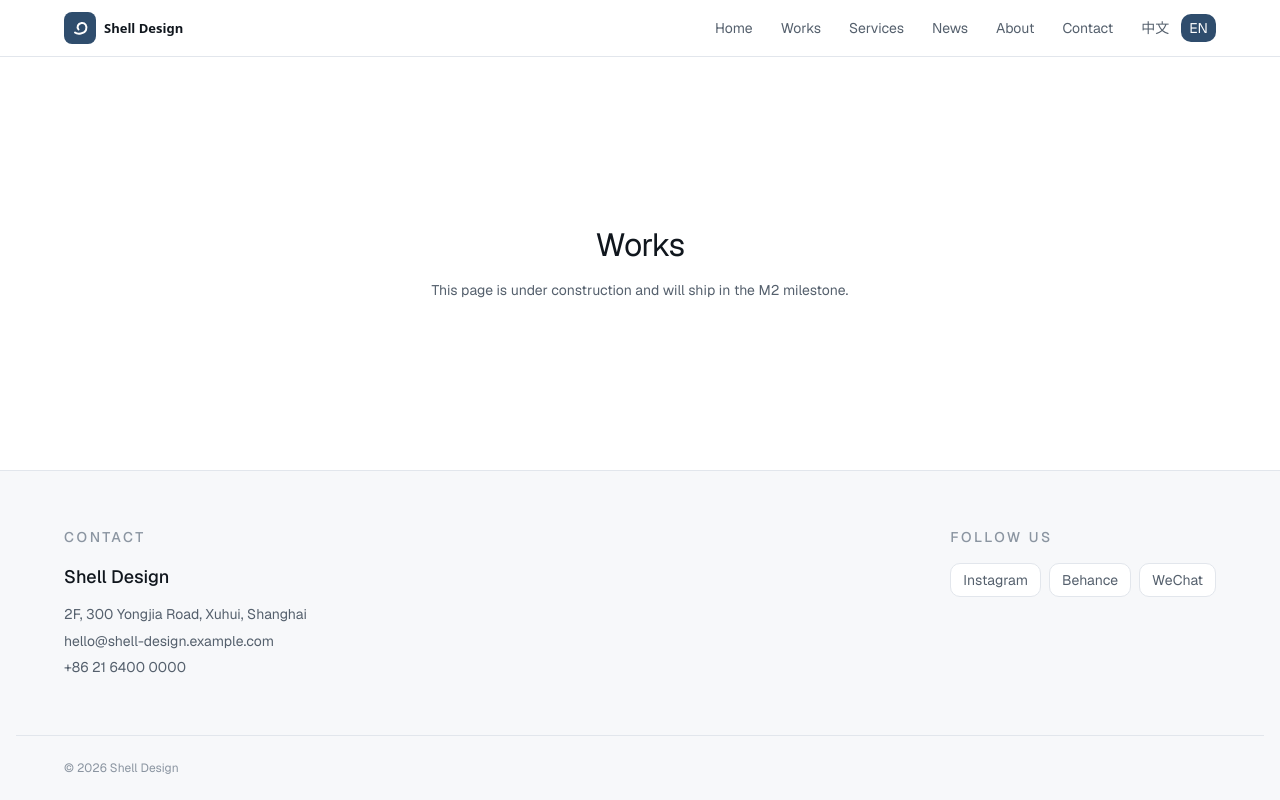
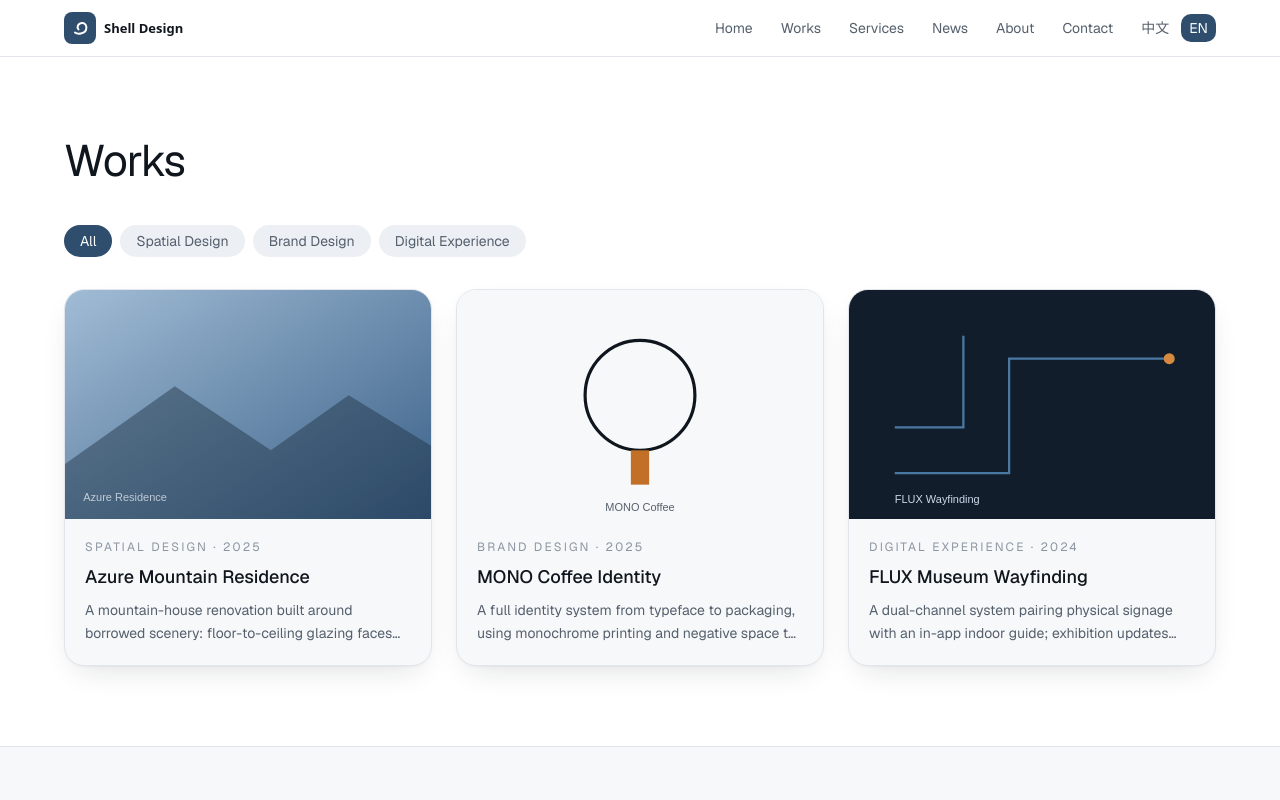
Before and after one commit to jackniu81/CompanyPortal, a Next.js app: page /en/works in a window 1280 px wide. Shown: the top 800 px of the page. Built offline with nearby package versions, Linux system fonts and the light colour scheme.

Commit message:
feat(works): 项目列表页卡片网格、分类筛选、分页与 hover 动效 (closes #14)

```diff
--- a/app/[locale]/works/page.tsx
+++ b/app/[locale]/works/page.tsx
@@ -1,11 +1,37 @@
 import { notFound } from "next/navigation";
-import { RoutePlaceholder } from "@/components/sections/route-placeholder";
+import { Container } from "@/components/ui/container";
+import { WorksExplorer } from "@/components/sections/works-explorer";
+import { api } from "@/lib/api";
 import { hasLocale } from "@/lib/content";
 import { getDictionary } from "@/lib/i18n";
 
 export default async function WorksPage({ params }: PageProps<"/[locale]/works">) {
   const { locale } = await params;
   if (!hasLocale(locale)) notFound();
-  const dict = await getDictionary(locale);
-  return <RoutePlaceholder title={dict.nav.works} note={dict.placeholder.building} />;
+
+  const [dict, projects] = await Promise.all([
+    getDictionary(locale),
+    api.listProjects(locale),
+  ]);
+
+  return (
+    <main className="flex flex-1 flex-col py-16 lg:py-20">
+      <Container>
+        <h1 className="text-display-sm text-ink lg:text-display-md">
+          {dict.nav.works}
+        </h1>
+        <div className="mt-10">
+          <WorksExplorer
+            projects={projects.items}
+            labels={{
+              all: dict.works.all,
+              prev: dict.works.prev,
+              next: dict.works.next,
+              paginationLabel: dict.works.paginationLabel,
+            }}
+          />
+        </div>
+      </Container>
+    </main>
+  );
 }
--- a/components/sections/featured-projects.tsx
+++ b/components/sections/featured-projects.tsx
@@ -1,6 +1,6 @@
-import Image from "next/image";
 import Link from "next/link";
 import { Container } from "@/components/ui/container";
+import { ProjectCard } from "@/components/sections/project-card";
 import { localizedHref, type Locale } from "@/lib/content";
 import type { Project } from "@/lib/api";
 
@@ -30,30 +30,7 @@ export function FeaturedProjects({
         </div>
         <div className="mt-8 grid gap-6 sm:grid-cols-2 lg:grid-cols-3">
           {projects.map((project) => (
-            <article
-              key={project.slug}
-              className="group overflow-hidden rounded-card border border-line bg-surface shadow-card transition-shadow hover:shadow-lift"
-            >
-              <Image
-                src={project.cover.url}
-                alt={project.cover.alternativeText ?? project.title}
-                width={project.cover.width}
-                height={project.cover.height}
-                className="aspect-[16/10] w-full object-cover"
-                unoptimized
-              />
-              <div className="p-5">
-                <p className="text-xs tracking-caps uppercase text-ink-subtle">
-                  {project.category} · {project.year}
-                </p>
-                <h3 className="mt-2 text-lg font-medium text-ink">
-                  {project.title}
-                </h3>
-                <p className="mt-2 line-clamp-2 text-sm leading-relaxed text-ink-muted">
-                  {project.description}
-                </p>
-              </div>
-            </article>
+            <ProjectCard key={project.slug} project={project} />
           ))}
         </div>
       </Container>
--- /dev/null
+++ b/components/sections/project-card.tsx
@@ -0,0 +1,26 @@
+import Image from "next/image";
+import type { Project } from "@/lib/api";
+
+export function ProjectCard({ project }: { project: Project }) {
+  return (
+    <article className="group overflow-hidden rounded-card border border-line bg-surface shadow-card transition-all duration-300 hover:-translate-y-1 hover:shadow-lift">
+      <Image
+        src={project.cover.url}
+        alt={project.cover.alternativeText ?? project.title}
+        width={project.cover.width}
+        height={project.cover.height}
+        className="aspect-[16/10] w-full object-cover transition-transform duration-500 group-hover:scale-[1.03]"
+        unoptimized
+      />
+      <div className="p-5">
+        <p className="text-xs tracking-caps uppercase text-ink-subtle">
+          {project.category} · {project.year}
+        </p>
+        <h3 className="mt-2 text-lg font-medium text-ink">{project.title}</h3>
+        <p className="mt-2 line-clamp-2 text-sm leading-relaxed text-ink-muted">
+          {project.description}
+        </p>
+      </div>
+    </article>
+  );
+}
--- /dev/null
+++ b/components/sections/works-explorer.tsx
@@ -0,0 +1,111 @@
+"use client";
+
+import { useMemo, useState } from "react";
+import { ProjectCard } from "@/components/sections/project-card";
+import type { Project } from "@/lib/api";
+
+const PAGE_SIZE = 6;
+
+export function WorksExplorer({
+  projects,
+  labels,
+}: {
+  projects: Project[];
+  labels: {
+    all: string;
+    prev: string;
+    next: string;
+    paginationLabel: string;
+  };
+}) {
+  const [category, setCategory] = useState<string | null>(null);
+  const [page, setPage] = useState(1);
+
+  const categories = useMemo(
+    () => [...new Set(projects.map((p) => p.category))],
+    [projects],
+  );
+
+  const filtered = useMemo(
+    () => (category ? projects.filter((p) => p.category === category) : projects),
+    [projects, category],
+  );
+
+  const pageCount = Math.max(1, Math.ceil(filtered.length / PAGE_SIZE));
+  const safePage = Math.min(page, pageCount);
+  const visible = filtered.slice((safePage - 1) * PAGE_SIZE, safePage * PAGE_SIZE);
+
+  function selectCategory(next: string | null) {
+    setCategory(next);
+    setPage(1);
+  }
+
+  const chip = "rounded-full px-4 py-1.5 text-sm transition-colors";
+
+  return (
+    <div>
+      <div className="flex flex-wrap gap-2" role="group">
+        <button
+          type="button"
+          onClick={() => selectCategory(null)}
+          aria-pressed={category === null}
+          className={`${chip} ${
+            category === null
+              ? "bg-primary text-on-primary"
+              : "bg-surface-strong text-ink-muted hover:text-ink"
+          }`}
+        >
+          {labels.all}
+        </button>
+        {categories.map((c) => (
+          <button
+            key={c}
+            type="button"
+            onClick={() => selectCategory(c)}
+            aria-pressed={category === c}
+            className={`${chip} ${
+              category === c
+                ? "bg-primary text-on-primary"
+                : "bg-surface-strong text-ink-muted hover:text-ink"
+            }`}
+          >
+            {c}
+          </button>
+        ))}
+      </div>
+
+      <div className="mt-8 grid gap-6 sm:grid-cols-2 lg:grid-cols-3">
+        {visible.map((project) => (
+          <ProjectCard key={project.slug} project={project} />
+        ))}
+      </div>
+
+      {pageCount > 1 && (
+        <nav
+          aria-label={labels.paginationLabel}
+          className="mt-10 flex items-center justify-center gap-4"
+        >
+          <button
+            type="button"
+            onClick={() => setPage((p) => Math.max(1, p - 1))}
+            disabled={safePage <= 1}
+            className="rounded-field px-4 py-2 text-sm text-ink-muted transition-colors hover:bg-surface-strong hover:text-ink disabled:pointer-events-none disabled:opacity-40"
+          >
+            ← {labels.prev}
+          </button>
+          <span className="text-sm text-ink-subtle">
+            {safePage} / {pageCount}
+          </span>
+          <button
+            type="button"
+            onClick={() => setPage((p) => Math.min(pageCount, p + 1))}
+            disabled={safePage >= pageCount}
+            className="rounded-field px-4 py-2 text-sm text-ink-muted transition-colors hover:bg-surface-strong hover:text-ink disabled:pointer-events-none disabled:opacity-40"
+          >
+            {labels.next} →
+          </button>
+        </nav>
+      )}
+    </div>
+  );
+}
--- a/content/dictionaries/en.json
+++ b/content/dictionaries/en.json
@@ -37,6 +37,12 @@
     "email": "Email",
     "phone": "Phone"
   },
+  "works": {
+    "all": "All",
+    "prev": "Previous",
+    "next": "Next",
+    "paginationLabel": "Works pagination"
+  },
   "placeholder": {
     "building": "This page is under construction and will ship in the M2 milestone."
   }
--- a/content/dictionaries/zh.json
+++ b/content/dictionaries/zh.json
@@ -37,6 +37,12 @@
     "email": "邮箱",
     "phone": "电话"
   },
+  "works": {
+    "all": "全部",
+    "prev": "上一页",
+    "next": "下一页",
+    "paginationLabel": "项目列表分页"
+  },
   "placeholder": {
     "building": "页面建设中，将在 M2 里程碑逐步上线。"
   }
```
